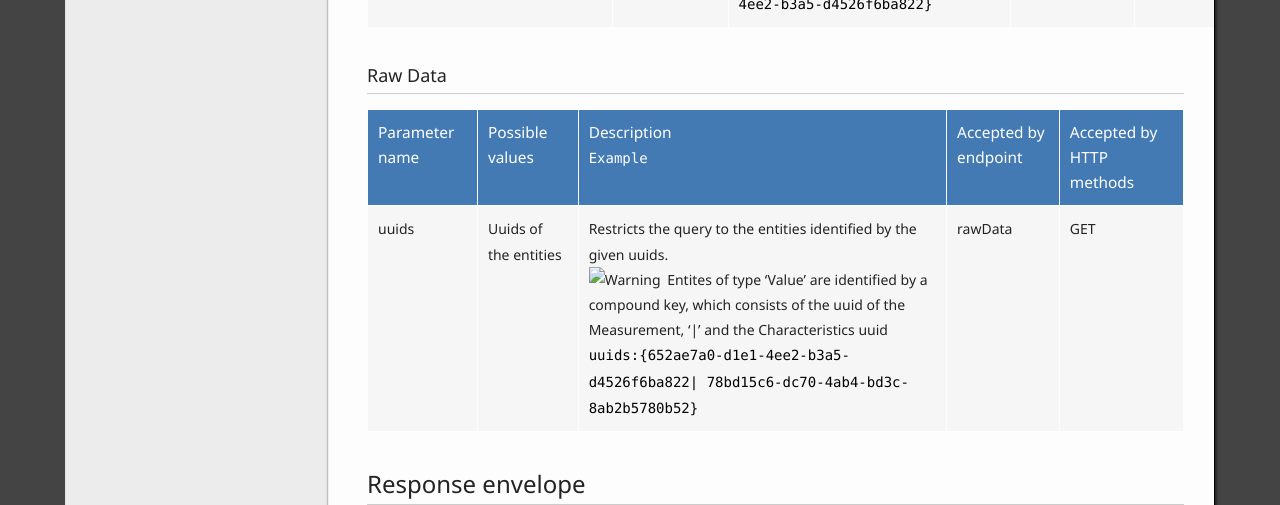
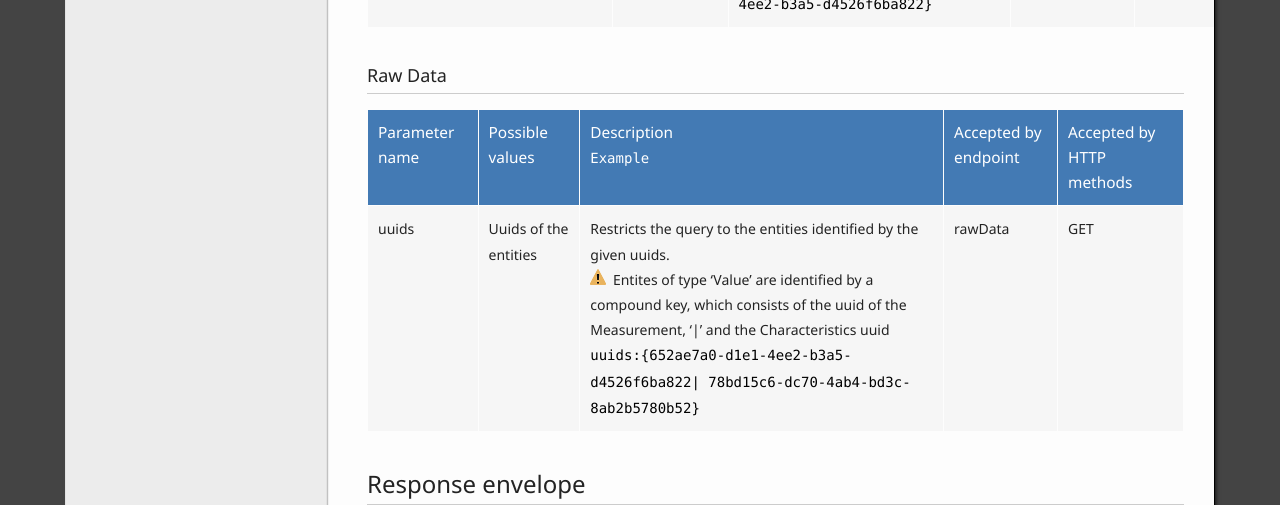
Before and after one commit to ZEISS-PiWeb/PiWeb-Api, a Jekyll site: the page built from _pages/01-general.md, in a window 1280 px wide. Shown: the part 4330-4835 px from the top of the page. Built offline with Jekyll 4.4.1, drawn with Linux system fonts in a browser that asks for light colours.

Commit message:
Update _config.yml

```diff
--- a/_config.yml
+++ b/_config.yml
@@ -9,8 +9,8 @@ include: ['_pages']
 relative_permalinks: false
 baseurl: "/PiWeb-Api"
 images:
-  warning: "![Warning](/testrepo/images/warning.png)"
-  info: "![Warning](/testrepo/images/info.png)"
+  warning: "![Warning](/PiWeb-Api/images/warning.png)"
+  info: "![Warning](/PiWeb-Api/images/info.png)"
 headers:
   example: "![Example](/PiWeb-Api/images/document-info.png) Example:"
   request: "![Request](/PiWeb-Api/images/server-import.png) Request"
```
